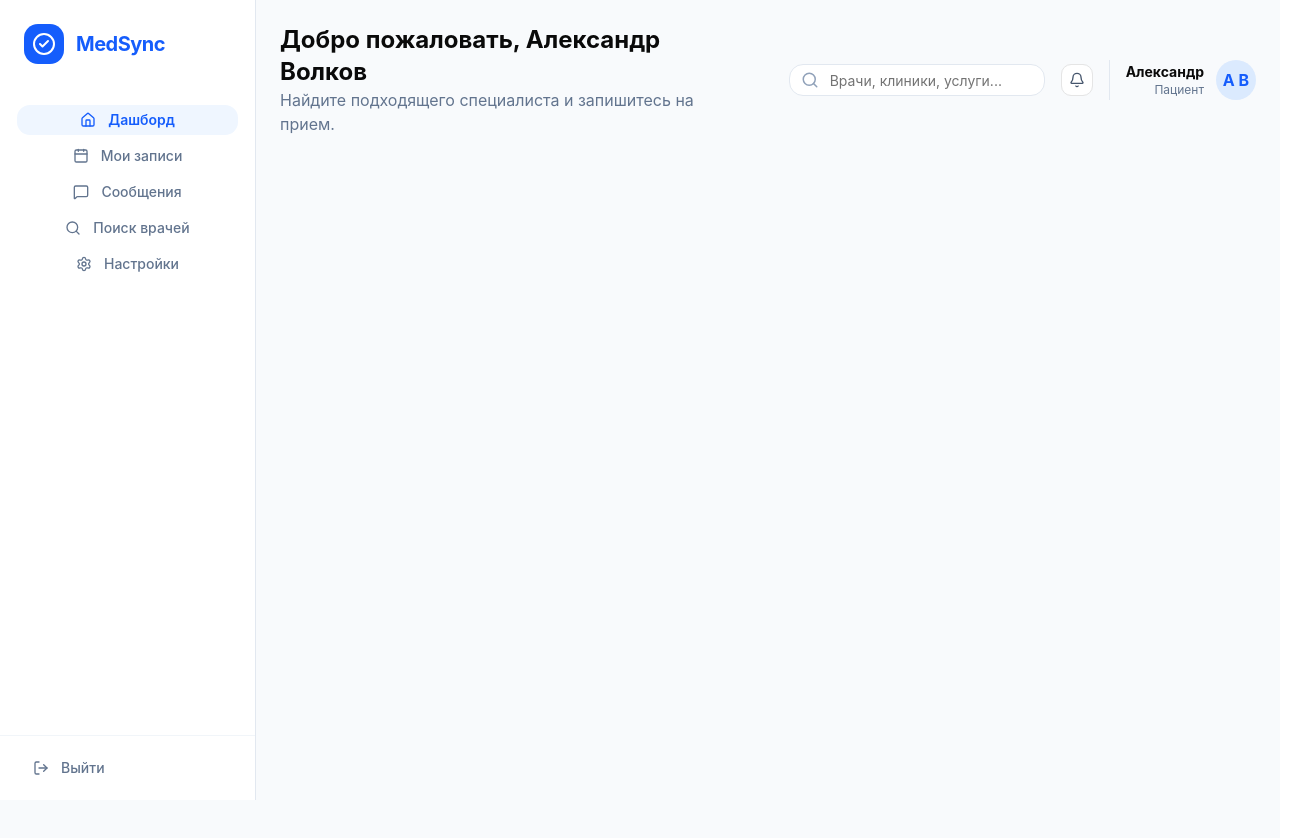
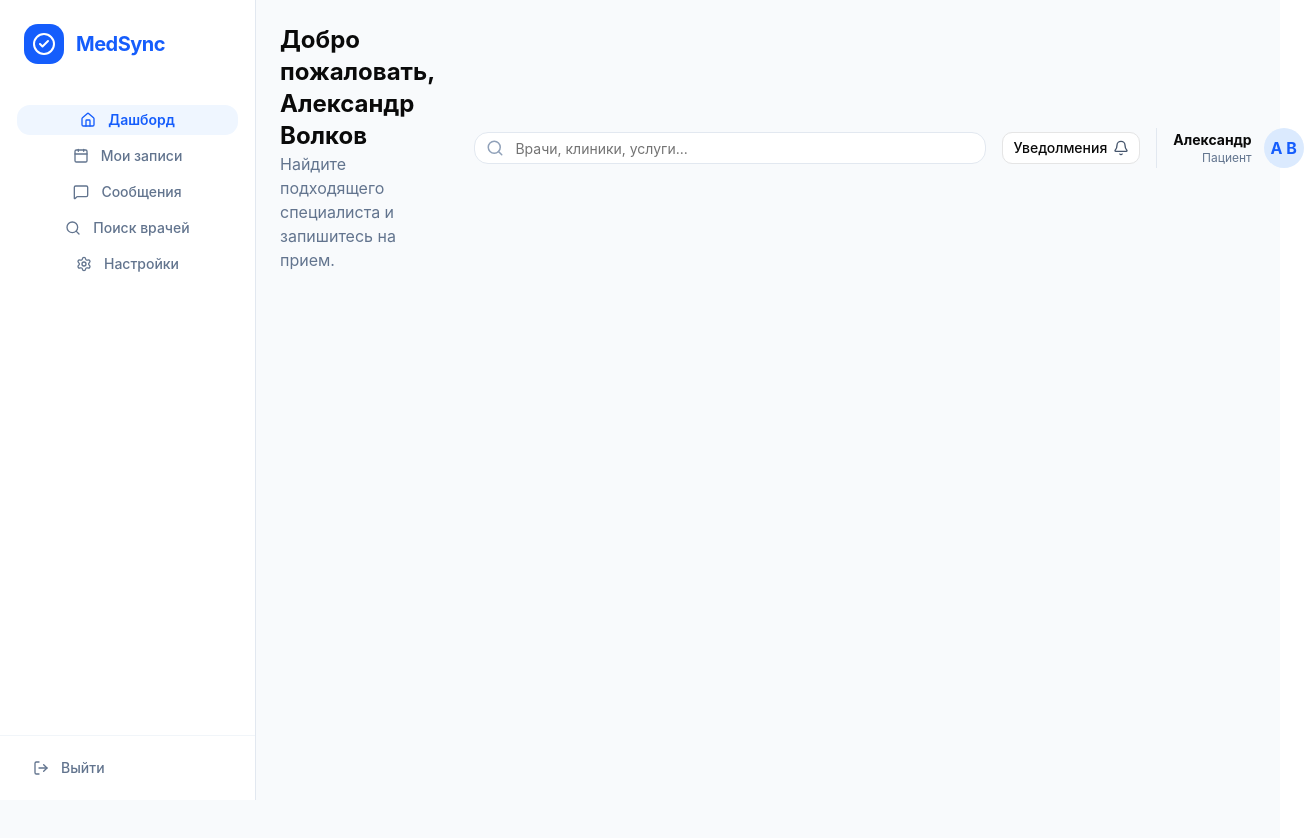
Before and after one commit to ilyasopkin12/newproject, a React app: page / in a window 1280 px wide. Shown: the top 838 px of the page, 1304 px wide, since content can reach past the window. Built offline with nearby package versions, Linux system fonts and the light colour scheme.

Commit message:
feature/header edit

```diff
--- a/src/widgets/header/ui/headerNotifications/header-notifications.tsx
+++ b/src/widgets/header/ui/headerNotifications/header-notifications.tsx
@@ -7,7 +7,8 @@ interface HeaderNotificationsProps {
 
 export const HeaderNotifications = ( props: HeaderNotificationsProps ) => {
     return (
-        <Button variant="outline" size="icon" onClick={props.onClick}>
+        <Button variant="outline" size="default" onClick={props.onClick}>
+            <span>Уведолмения</span>
             <Bell size={20} className="text-slate-600" />
         </Button>
     )
--- a/src/widgets/header/ui/headerSearch/header-search.tsx
+++ b/src/widgets/header/ui/headerSearch/header-search.tsx
@@ -14,7 +14,7 @@ export const HeaderSearch = ( props: HeaderSearchProps ) => {
             <Input
                 type="text"
                 placeholder={props.placeholder}
-                className="bg-white border border-slate-200 rounded-xl py-2 pl-10 pr-4 w-64 focus:ring-2 focus:ring-blue-500 outline-none transition-all"
+                className="bg-white border border-slate-200 rounded-xl py-2 pl-10 pr-4 w-128 focus:ring-2 focus:ring-blue-500 outline-none transition-all"
             />
         </div>
     )
```
